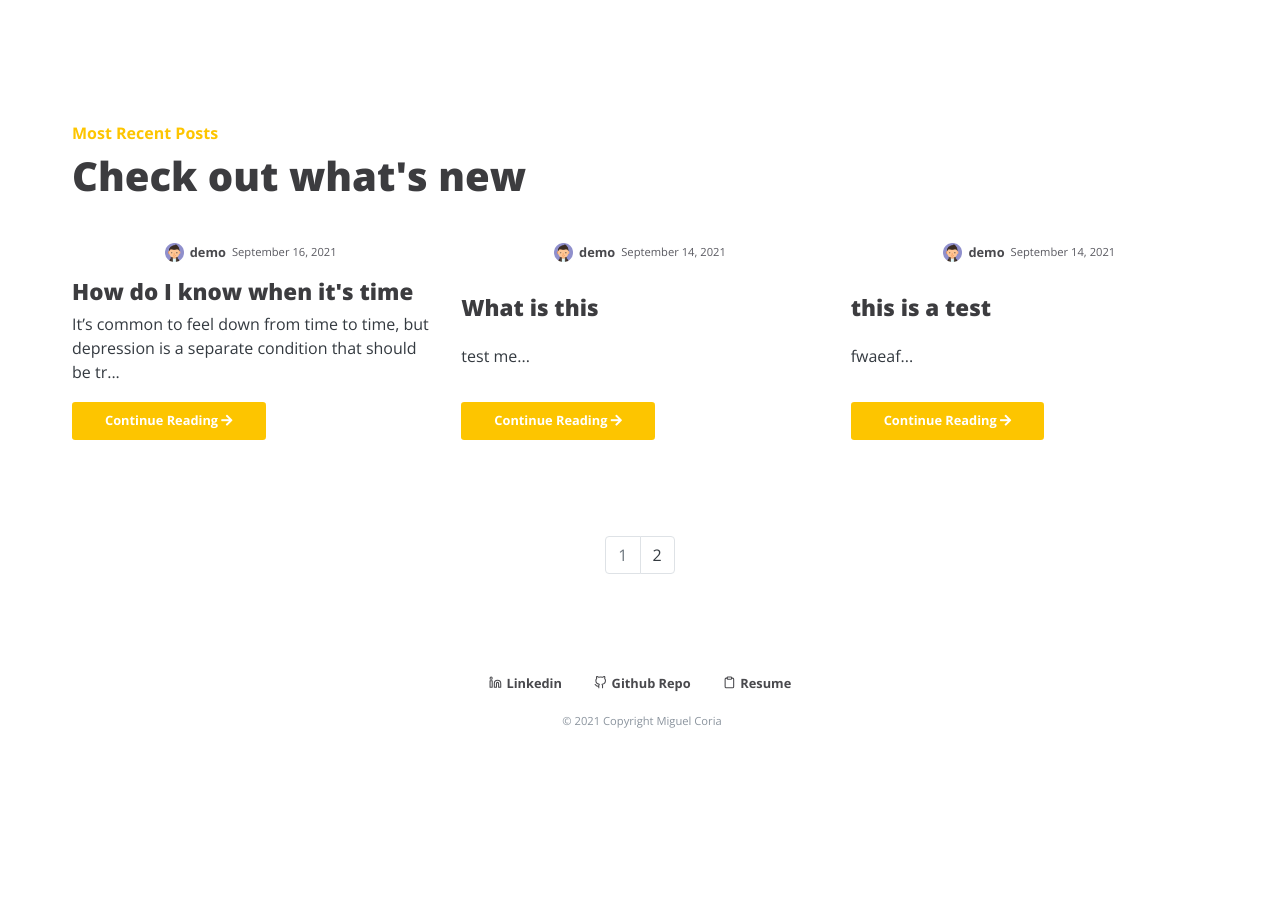
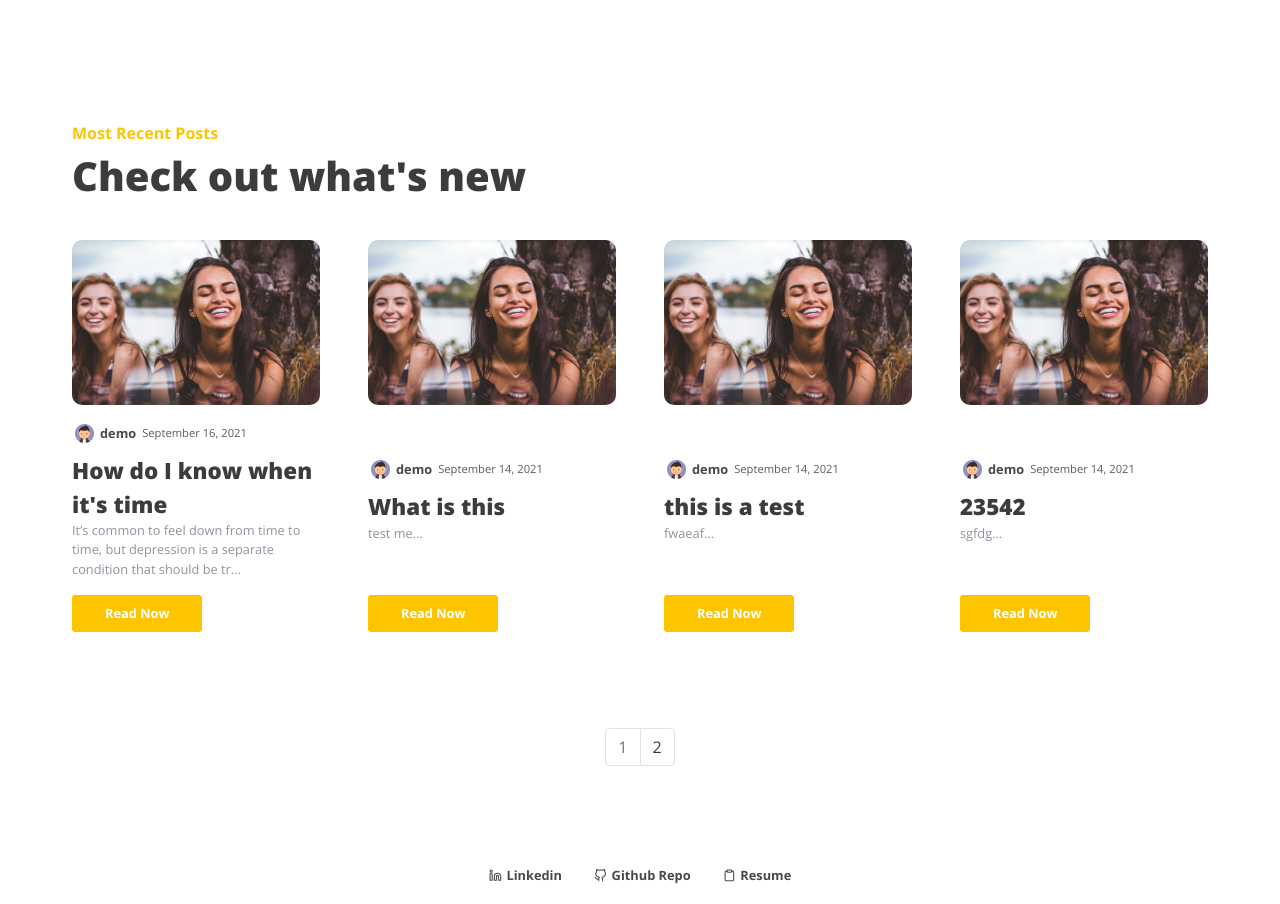
Before and after one commit to miguelcoria94/Impact, a Flask app: page / in a window 1280 px wide. Shown: the part 1032-1936 px from the top of the page. Before the commit the page ends 1760 px from the top, so only its background shows below. Run offline with Flask 2, Linux system fonts and the light colour scheme; data comes from the database, SQL or seed files in the repository; some libraries are stand-ins or nearby versions.

Commit message:
working on thing

```diff
--- a/impact/core/views.py
+++ b/impact/core/views.py
@@ -6,7 +6,7 @@ core = Blueprint('core', __name__)
 @core.route('/')
 def index():
     page = request.args.get('page', 1, type=int)
-    blog_posts = Post.query.order_by(Post.date.desc()).paginate(page=page,per_page=3)
+    blog_posts = Post.query.order_by(Post.date.desc()).paginate(page=page,per_page=4)
     latest_post = Post.query.order_by(Post.date.desc()).first()
     return render_template('index.html', blog_posts=blog_posts, latest_post=latest_post)
 
--- a/impact/static/styles/main.css
+++ b/impact/static/styles/main.css
@@ -428,9 +428,9 @@ textarea {
 
 .posts-grid {
   display: grid;
-  grid-template-columns: repeat(3, 1fr);
+  grid-template-columns: repeat(4, 1fr);
   grid-auto-rows: 1fr;
-  grid-gap: 2rem;
+  grid-gap: 3rem;
   margin-bottom: 3rem;
   padding: 0rem 0rem;
   overflow: hidden;
@@ -460,7 +460,22 @@ a.post-card-title:hover {
 }
 
 .posts-card-details {
-  margin-bottom: 0.5rem;
+  margin-bottom: 0.5rem !important;
+  align-self: flex-start !important;
+}
+
+.post-card-image-div {
+  padding-bottom: 1rem;
+}
+
+.post-card-title {
+  padding-bottom: 2rem !important;
+  color: #49494d !important;
+}
+
+.post-card-text {
+  color: #8b949e;
+  font-size: 0.8rem;
 }
 
 @media only screen and (max-width: 1250px) {
--- a/impact/templates/index.html
+++ b/impact/templates/index.html
@@ -58,17 +58,23 @@
         <div class="posts-grid">
         {% for post in blog_posts.items %}
             <div class="post-card">
+              <div class="post-card-image-div">
+      <img src="{{url_for('static', filename='post_pics/'+latest_post.post_image)}}" alt="" class="latest-post-image">
+    </div>
+              <div>
 
-              <div class="post-details-div posts-card-details">
+                <div class="post-details-div posts-card-details">
 
-                <img class="author-profile-image" align='center' src="{{url_for('static',filename='profile_pics/'+post.author.profile_image)}}" width="30">
-                <a href="{{ url_for('users.user_posts', username=post.author.username) }}" class="post-details-highlight latest-post-link latest-post-author">{{post.author.username}}</a>
-                <span class="post-details-highlight latest-post-date">{{ post.date.strftime('%B %d, %Y') }}</span>
+                  <img class="author-profile-image" align='center' src="{{url_for('static',filename='profile_pics/'+post.author.profile_image)}}" width="30">
+                  <a href="{{ url_for('users.user_posts', username=post.author.username) }}" class="post-details-highlight latest-post-link latest-post-author">{{post.author.username}}</a>
+                  <span class="post-details-highlight latest-post-date">{{ post.date.strftime('%B %d, %Y') }}</span>
+                </div>
+                <a class="post-card-title" href="{{ url_for('blog_post.blog_post', blog_post_id=post.id) }}">{{ post.title }}</a>
+                <p class="post-card-text">{{ post.text[:100] }}...</p>
               </div>
-              <a class="post-card-title" href="{{ url_for('blog_post.blog_post', blog_post_id=post.id) }}">{{ post.title }}</a>
-              <p class="card-text text-dark">{{ post.text[:100] }}...</p>
+
               <div>
-                <a href="{{ url_for('blog_post.blog_post', blog_post_id=post.id) }}" class="btn latest-post-button p-2">Continue Reading <i class="fas fa-arrow-right"></i></a>
+                <a href="{{ url_for('blog_post.blog_post', blog_post_id=post.id) }}" class="btn latest-post-button p-2">Read Now</a>
 
               </div>
             </div>
```
